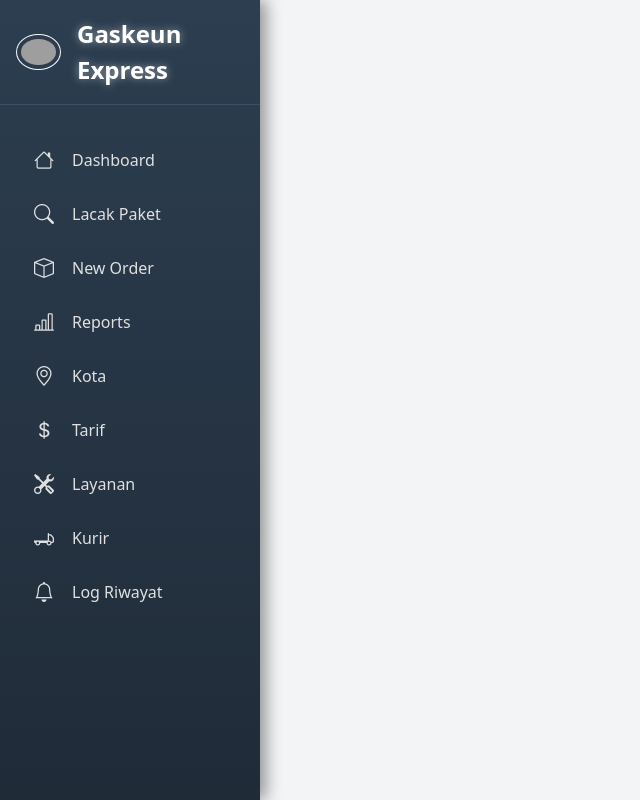
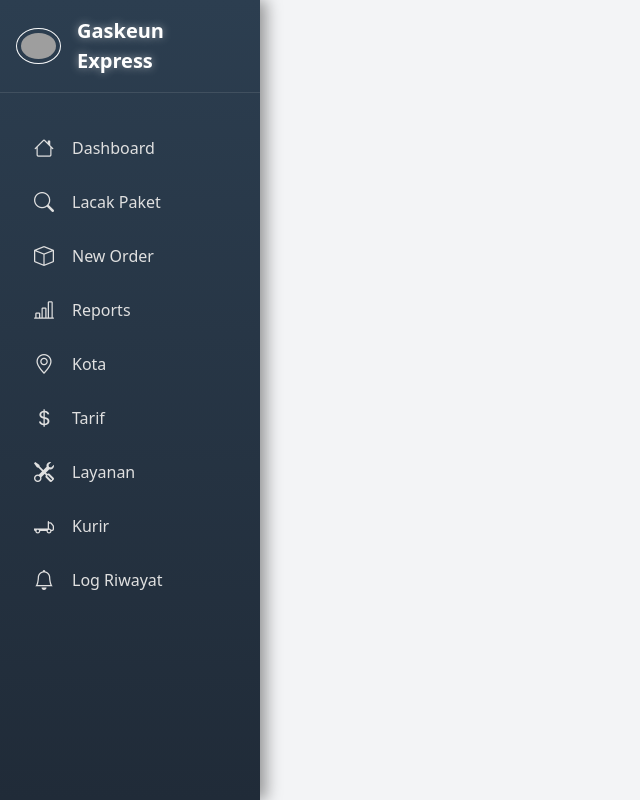
Before and after one commit to Badroel07/gaskeun-express, a PHP site: page /gaskeun-express/app/views/templates/header.php in a window 1280 px wide. Shown: the whole page, without its empty margins (0-640 px from the left). Run offline with PHP 8.4, Linux system fonts and the light colour scheme; the template is opened without the code that fills it, so the values that code supplies are empty; some libraries are stand-ins or nearby versions; grey boxes are pictures that could not be loaded.

Commit message:
Perubahan Ui

```diff
--- a/app/views/templates/header.php
+++ b/app/views/templates/header.php
@@ -117,7 +117,7 @@ $current_page = basename($_SERVER['REQUEST_URI']);
 <aside id="sidebar" class="d-lg-block d-none vh-100 position-fixed" style="width: 260px; z-index: 1040;">
     <div class="sidebar-header d-flex align-items-center justify-content-center p-3">
         <img src="<?= BASEURL ?>/images/logo.png" alt="Expedition Logo" class="rounded-circle me-3 border border-light p-1" width="45" height="45">
-        <span class="fs-4 fw-bold text-white text-shadow-glow">Gaskeun Express</span>
+        <span class="fs-5 fw-bold text-white text-shadow-glow">Gaskeun Express</span>
     </div>
 
     <nav class="nav flex-column p-3">
```
